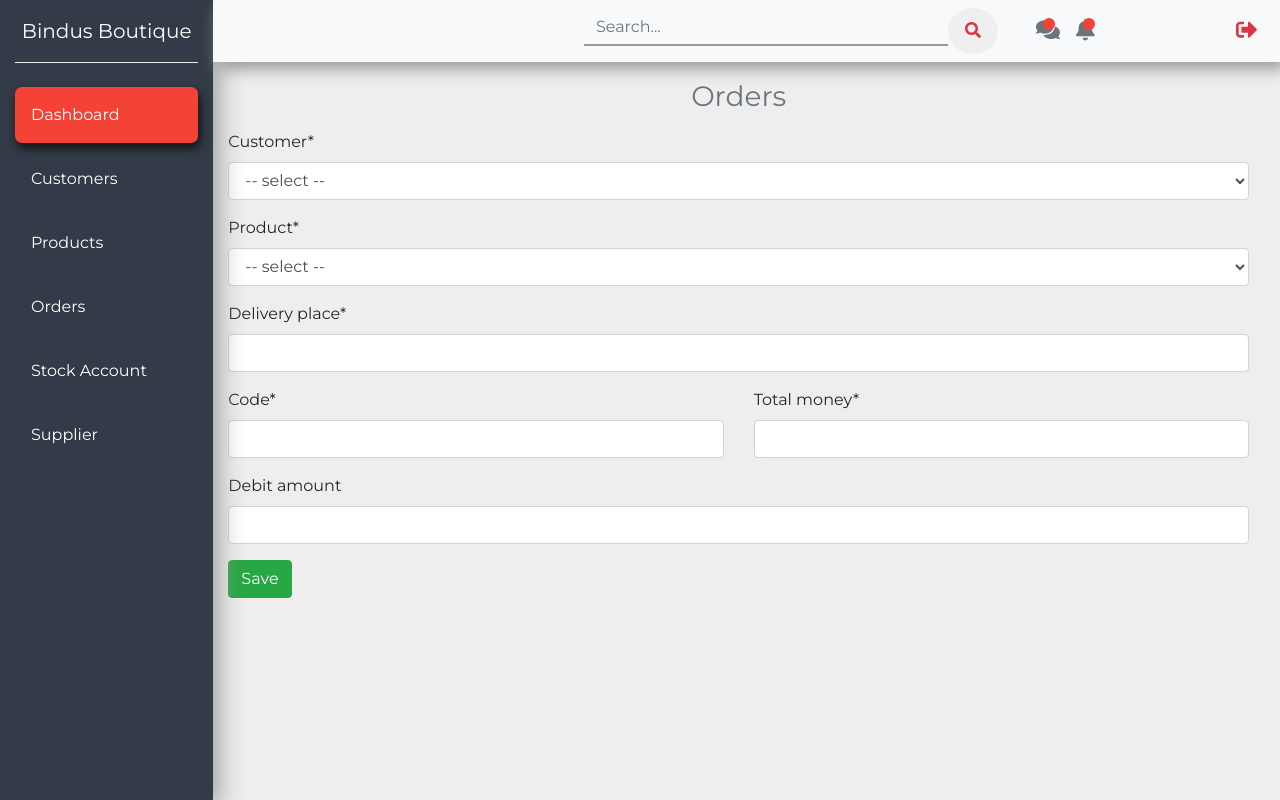
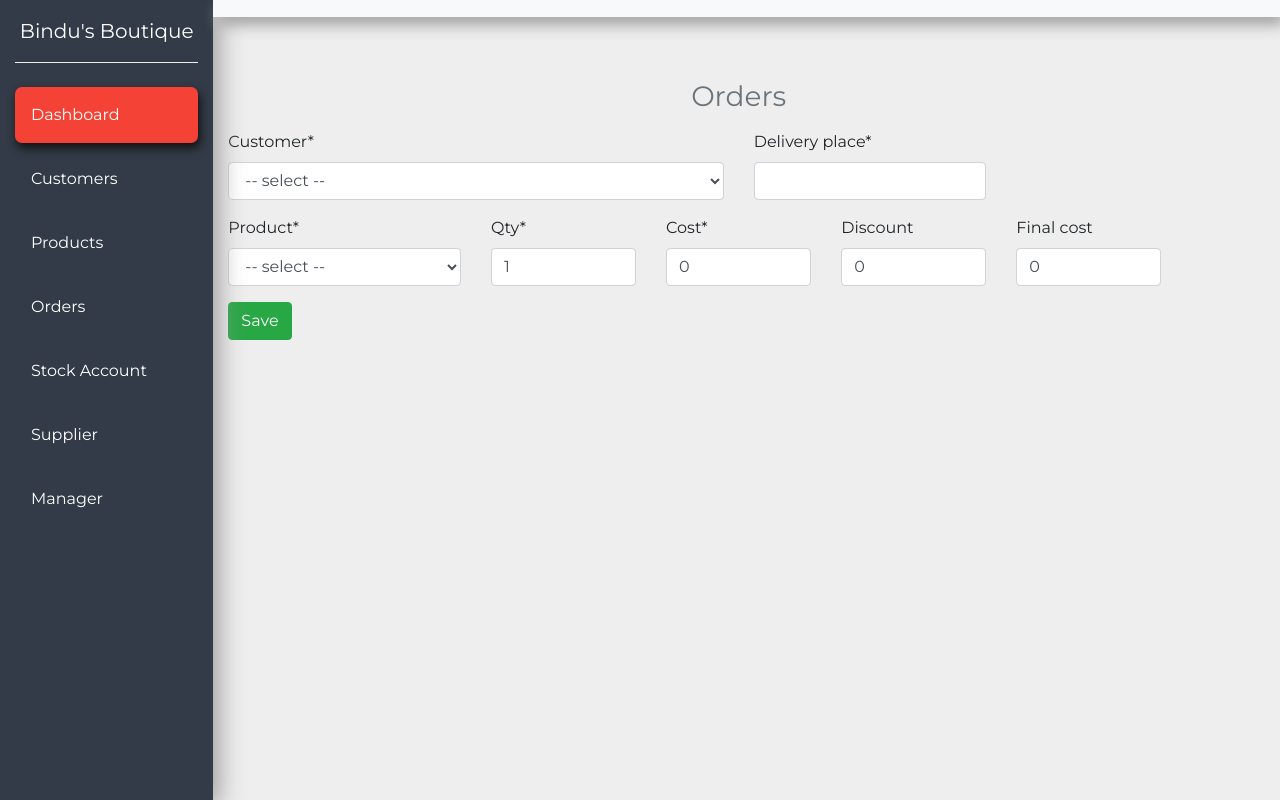
Before and after one commit to babureddy1969/accounts, a Django app: page /order_slip/ in a window 1280 px wide. Run offline with Django 3.2, Linux system fonts and the light colour scheme; data comes from the database, SQL or seed files in the repository; some libraries are stand-ins or nearby versions.

Commit message:
added discount

```diff
--- a/crm/filters.py
+++ b/crm/filters.py
@@ -8,7 +8,7 @@ class CustomerFilter(django_filters.FilterSet):
     class Meta:
         model = Order
         fields = '__all__'
-        exclude = ['customer', 'debit_amount', 'code', 'total_money','date_created']
+        exclude = ['customer', 'final_cost', 'qty', 'cost','date_created']
 
 class OrderFilter(django_filters.FilterSet):
     start_date = DateFilter(field_name="date_created", lookup_expr='gte')
@@ -16,4 +16,4 @@ class OrderFilter(django_filters.FilterSet):
     class Meta:
         model = Order
         fields = '__all__'
-        exclude = ['debit_amount', 'code', 'total_money','date_created']
+        exclude = ['final_cost', 'qty', 'cost','date_created']
--- a/crm/templates/crm/base.html
+++ b/crm/templates/crm/base.html
@@ -31,7 +31,7 @@
           <!-- sidebar -->
           <div class="col-xl-2 col-lg-3 col-md-4 sidebar fixed-top">
             <a href="#" class="navbar-brand text-white d-block mx-auto text-center py-3 mb-4 bottom-border">
-              Bindus Boutique</a>
+              Bindu's Boutique</a>
             <ul class="navbar-nav flex-column mt-4">
               <li class="nav-item"><a href="{% url 'dashboard' %}" class="nav-link text-white p-3 mb-2 current">Dashboard</a></li>
               <li class="nav-item"><a href="{% url 'customers' %}" class="nav-link text-white p-3 mb-2 sidebar-link">Customers</a></li>
@@ -39,6 +39,7 @@
               <li class="nav-item"><a href="{% url 'orders' %}" class="nav-link text-white p-3 mb-2 sidebar-link">Orders</a></li>
               <li class="nav-item"><a href="{% url 'stocks' %}" class="nav-link text-white p-3 mb-2 sidebar-link">Stock Account</a></li>
               <li class="nav-item"><a href="{% url 'suppliers' %}" class="nav-link text-white p-3 mb-2 sidebar-link">Supplier</a></li>
+              <li class="nav-item"><a href="{% url 'manager' %}" target="_blank" class="nav-link text-white p-3 mb-2 sidebar-link">Manager</a></li>
               <!-- <li class="nav-item"><a href="{% url 'supplier_slip_list' %}" class="nav-link text-white p-3 mb-2 sidebar-link">Supplier lists</a></li> -->
             </ul>
           </div>
@@ -53,20 +54,20 @@
               <div class="col-md-5">
                 <form>
                   <div class="input-group">
-                    <input type="text" class="form-control search-input" placeholder="Search...">
-                    <button type="button" class="btn btn-white search-button"><i
-                        class="fas fa-search text-danger"></i></button>
+                    <!-- <input type="text" class="form-control search-input" placeholder="Search..."> -->
+                    <!-- <button type="button" class="btn btn-white search-button"><i
+                        class="fas fa-search text-danger"></i></button> -->
                   </div>
                 </form>
               </div>
               <div class="col-md-3">
                 <ul class="navbar-nav">
-                  <li class="nav-item icon-parent"><a href="#" class="nav-link icon-bullet"><i
-                        class="fas fa-comments text-muted fa-lg"></i></a></li>
-                  <li class="nav-item icon-parent"><a href="#" class="nav-link icon-bullet"><i
+                  <!-- <li class="nav-item icon-parent"><a href="#" class="nav-link icon-bullet"><i
+                        class="fas fa-comments text-muted fa-lg"></i></a></li> -->
+                  <!-- <li class="nav-item icon-parent"><a href="#" class="nav-link icon-bullet"><i
                         class="fas fa-bell text-muted fa-lg"></i></a></li>
                   <li class="nav-item ml-md-auto"><a href="#" class="nav-link" data-toggle="modal"
-                      data-target="#sign-out"><i class="fas fa-sign-out-alt text-danger fa-lg"></i></a></li>
+                      data-target="#sign-out"><i class="fas fa-sign-out-alt text-danger fa-lg"></i></a></li> -->
                 </ul>
               </div>
             </div>
--- a/crm/templates/crm/customers.html
+++ b/crm/templates/crm/customers.html
@@ -8,7 +8,7 @@
         <div class="col-xl-10 col-lg-9 col-md-8 ml-auto mt-5">
           <div class="row align-items-center">
             <div class="col mt-3 mr-3">
-                <h3 class="text-muted text-center mb-3">Customers&nbsp;&nbsp;<a data-toggle="modal" href="#customerModal"><span><i  style="color:green" class="fa fa-plus" aria-hidden="true"></i></span></a></h3>
+                <h3 class="text-muted text-center mb-3">Customers&nbsp;&nbsp;<a data-toggle="modal" href="#customerModal"></a></h3>
                 <table class="table table-striped bg-light text-center">
                 <thead>
                   <tr class="text-muted">
@@ -28,7 +28,7 @@
                       <td>{{customer.address}}</td>
                       <td>{{customer.date_created}}</td>
                       <td><a href="{% url 'customer_detail' customer.id %}" class="btn btn-sm btn-info">Orders</a></td>
-                      <td><button  onclick="javascript : editCustomer({{customer.id}});" class="btn btn-sm btn-info ">Edit</button></td>
+                      <!-- <td><button  onclick="javascript : editCustomer({{customer.id}});" class="btn btn-sm btn-info ">Edit</button></td> -->
                     </tr>
                   {% endfor %}
 
--- a/crm/templates/crm/dashboard.html
+++ b/crm/templates/crm/dashboard.html
@@ -98,7 +98,7 @@
                     <th>Customer</th>
                     <th>Product</th>
                     <th>Location</th>
-                    <th>Code</th>
+                    <th>Qty</th>
                     <th>Amount</th>
                   </tr>
                 </thead>
@@ -108,8 +108,8 @@
                     <td>{{i.customer}}</td>
                     <td>{{i.product}}</td>
                     <td>{{i.delivery_place}}</td>
-                    <td>{{i.code}}</td>
-                    <td>{{i.total_money}}</td>
+                    <td>{{i.qty}}</td>
+                    <td>{{i.cost}}</td>
                   </tr>
                 {% endfor %}
                 </tbody>
--- a/crm/templates/crm/order_form.html
+++ b/crm/templates/crm/order_form.html
@@ -13,19 +13,32 @@
               <h3 class="text-muted text-center mb-3">Orders</h3>
               <form action="" method="POST">
                   {% csrf_token %}
-                  {{ form.customer|as_crispy_field }}
+                  <div class="row">
+                    <div class="col-md-6">
+                {{ form.customer|as_crispy_field }}
+              </div>
+              <div class="col-md-3">
+                {{ form.delivery_place|as_crispy_field }}
+              </div>
+      </div>
+              <div class="row">
+                <div class="col-md-3">
                   {{ form.product|as_crispy_field }}
-                  {{ form.delivery_place|as_crispy_field }}
-                  <div class="row">
-                      <div class="col-md-6">
-                        {{ form.code|as_crispy_field }}
+                </div>
+                                    <div class="col-md-2">
+                        {{ form.qty|as_crispy_field }}
                       </div>
-                      <div class="col-md-6">
-                        {{ form.total_money|as_crispy_field }}
+                      <div class="col-md-2">
+                        {{ form.cost|as_crispy_field }}
+                      </div>
+                      <div class="col-md-2">
+                        {{ form.discount|as_crispy_field }}
+                      </div>
+                      <div class="col-md-2">
+                        {{ form.final_cost|as_crispy_field }}
                       </div>
                   </div>
 
-                  {{ form.debit_amount|as_crispy_field }}
 
 
                   <input type="submit" class="btn btn-success" name="submit" value="Save">
--- a/crm/templates/crm/products.html
+++ b/crm/templates/crm/products.html
@@ -13,7 +13,7 @@
                 <thead>
                   <tr class="text-muted">
                     <th>Name</th>
-                    <th>Code</th>
+                    <th>Qty</th>
                     <th>Details</th>
                     <th>Price</th>
                     <th>Date</th>
@@ -24,7 +24,7 @@
                   {%  for i in products %}
                     <tr>
                       <td>{{i.name}}</td>
-                      <td>{{i.code}}</td>
+                      <td>{{i.qty}}</td>
                       <td>{{i.details}}</td>
                       <td>{{i.price}}</td>
                       <td>{{i.date_created}}</td>
--- a/crm/templates/crm/stock_detail.html
+++ b/crm/templates/crm/stock_detail.html
@@ -21,7 +21,7 @@
                 {% for item in orders %}
                 <tr>
                   <td>{{item.product.name}}</td>
-                  <td>{{item.code}}</td>
+                  <td>{{item.qty}}</td>
                   <td>{{item.date_created}}</td>
                 </tr>
                 {% endfor %}
@@ -40,7 +40,7 @@
                 {% for item in supplier_slip_list %}
                 <tr>
                   <td>{{item.product.name}}</td>
-                  <td>{{item.code}}</td>
+                  <td>{{item.qty}}</td>
                   <td>{{item.date_created}}</td>
                 </tr>
                 {% endfor %}
--- a/crm/templates/crm/supplier_slip_form.html
+++ b/crm/templates/crm/supplier_slip_form.html
@@ -18,14 +18,14 @@
                   {{ form.delivery_place|as_crispy_field }}
                   <div class="row">
                       <div class="col-md-6">
-                        {{ form.code|as_crispy_field }}
+                        {{ form.qty|as_crispy_field }}
                       </div>
                       <div class="col-md-6">
-                        {{ form.total_money|as_crispy_field }}
+                        {{ form.cost|as_crispy_field }}
                       </div>
                   </div>
 
-                  {{ form.debit_amount|as_crispy_field }}
+                  {{ form.final_cost|as_crispy_field }}
 
 
                   <input type="submit" class="btn btn-success" name="Submit">
--- a/crm/urls.py
+++ b/crm/urls.py
@@ -5,6 +5,7 @@ from . import views
 urlpatterns = [
     path('', views.home, name="dashboard"),
     path('products/', views.products, name="products"),
+    path('manager/', views.manager, name="manager"),
 
     #stock
     path('product_stocks/', views.stocks, name="stocks"),
--- a/crm/views.py
+++ b/crm/views.py
@@ -9,8 +9,8 @@ from django.http.response import JsonResponse
 def home(request):
     orders = Order.objects.all()
     customers = Customer.objects.all()
-    sales = Order.objects.values('total_money').annotate(a=Sum('total_money')).values('a')[0]['a']
-    expenses = Order.objects.values('total_money').annotate(a=Sum('total_money')).values('a')[0]['a']
+    sales = Order.objects.values('cost').annotate(a=Sum('cost')).values('a')[0]['a']
+    expenses = Order.objects.values('cost').annotate(a=Sum('cost')).values('a')[0]['a']
     users = Customer.objects.all().count()
     visitors = Customer.objects.all().count()
     payments = Payment.objects.all().order_by('-create_date')
@@ -30,6 +30,9 @@ def customers(request):
 
 def customer_det(request,pk):
     return JsonResponse({'data':Customer.objects.get(pk=pk).json()})
+
+def manager(request):
+    return redirect('/admin/')
 
 def savecustomer(request):
     id = request.GET.get("id",None)
@@ -79,21 +82,21 @@ def createOrder(request):
         if form.is_valid():
             form.save()
             product = form.cleaned_data['product']
-            product_stock = Product_stock.objects.get(product=product)
-            # product_stock.quantity -= form.cleaned_data['code']
-            print(product_stock.quantity)
-            product_stock.save()
+            # product_stock = Product_stock.objects.get(product=product)
+            # product_stock.quantity -= form.cleaned_data['qty']
+            # print(product_stock.quantity)
+            # product_stock.save()
             customer = form.cleaned_data['customer']
-            customer_dena = Customer_dena.objects.filter(customer=customer)
-            if len(customer_dena) :
-                if customer_dena.amount:
-                    customer_dena.amount += form.cleaned_data['debit_amount']
-            else:
-                customer_dena = Customer_dena()
-                customer_dena.customer= customer
-                customer_dena.amount = form.cleaned_data['debit_amount']
-            print(customer_dena.amount)
-            customer_dena.save()
+            # customer_dena = Customer_dena.objects.filter(customer=customer)
+            # if len(customer_dena) :
+            #     if customer_dena.final_cost:
+            #         customer_dena.final_cost += form.cleaned_data['final_cost']
+            # else:
+            #     customer_dena = Customer_dena()
+            #     customer_dena.customer= customer
+            #     customer_dena.amount = form.cleaned_data['final_cost']
+            # print(customer_dena.final_cost)
+            # customer_dena.save()
             return redirect('/orders/')
 
     context = {'form': form}
@@ -152,7 +155,7 @@ def createSupplier_slip(request):
             form.save()
             product = form.cleaned_data['product']
             product_stock = Product_stock.objects.get(product=product)
-            product_stock.quantity += form.cleaned_data['code']
+            product_stock.quantity += form.cleaned_data['qty']
             print(product_stock.quantity)
             product_stock.save()
             return redirect('/supplier_slip_list/')
```
Also changed, not shown: crm/admin.py (+4 -4 lines), crm/models.py (+10 -8 lines), crm/templates/crm/customer_detail.html (+4 -4 lines), crm/templates/crm/orders.html (+9 -8 lines), crm/templates/crm/supplier_slip_list.html (+4 -4 lines), accounting.db, crm/migrations/0010_auto_20201123_2302.py (added), crm/migrations/0011_auto_20201124_0031.py (added), crm/migrations/0012_auto_20201124_0048.py (added).
